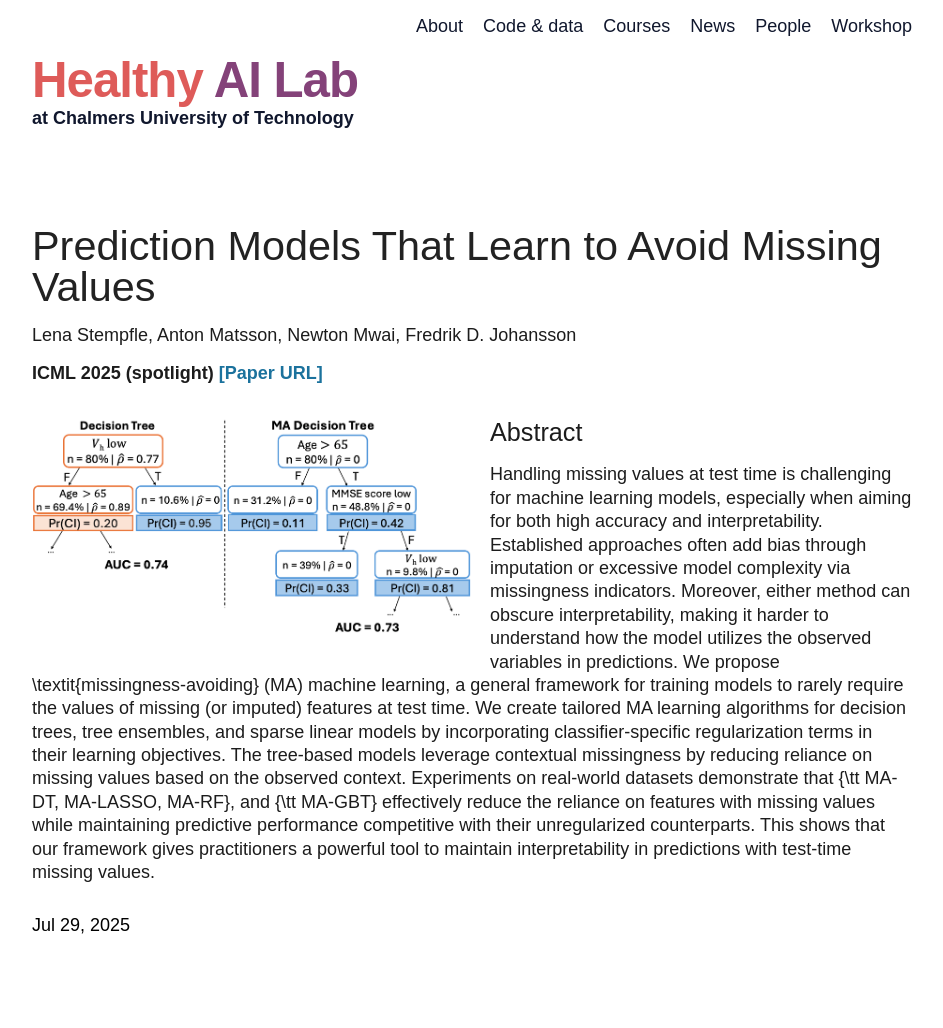
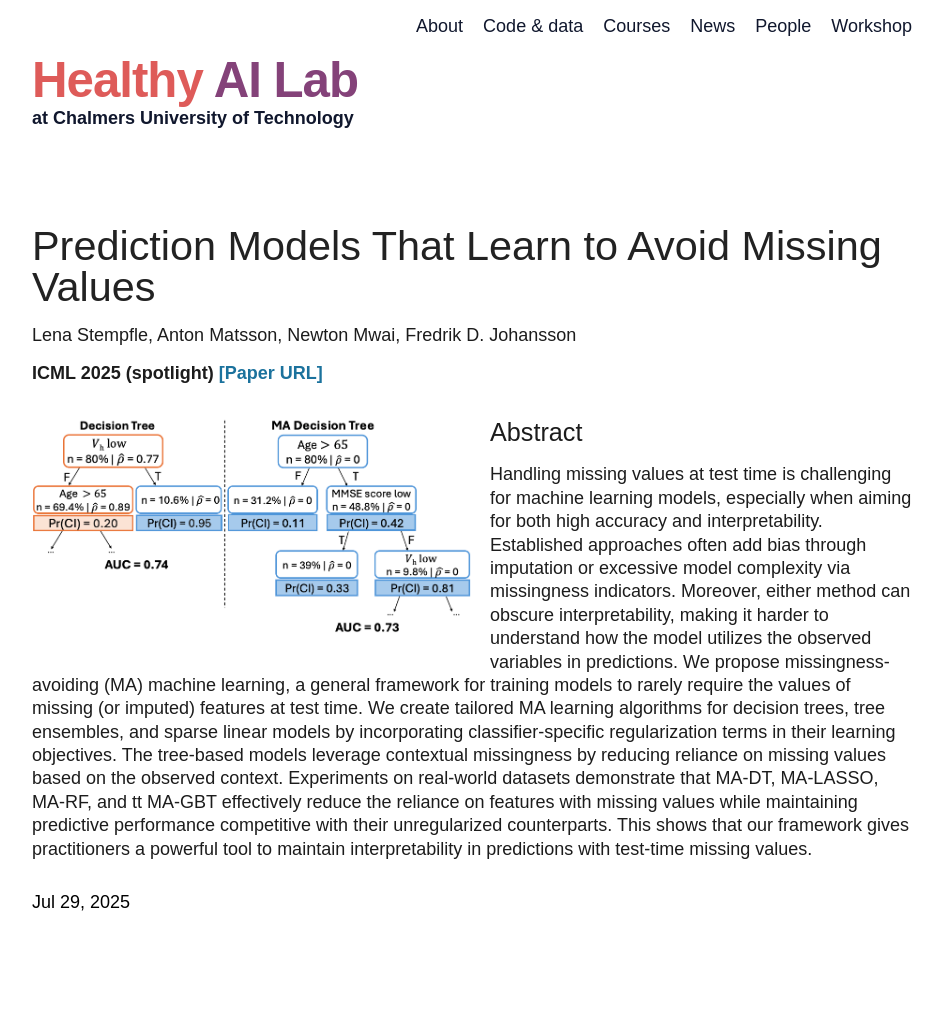
Before and after one commit to Healthy-AI/healthy-ai.github.io, a Jekyll site: the page built from _posts/2025-30-10-ma.markdown, in a window 1280 px wide. Shown: the whole page, without its empty margins (168-1111 px from the left). Built offline with Jekyll 4.4.1, drawn with Linux system fonts in a browser that asks for light colours; after the commit the page ends 1004 px from its top, so only the background shows below that.

Commit message:
Update 2025-30-10-ma.markdown

```diff
--- a/_posts/2025-30-10-ma.markdown
+++ b/_posts/2025-30-10-ma.markdown
@@ -8,10 +8,10 @@ venue: "ICML 2025 (spotlight)"
 paper: https://openreview.net/pdf?id=ps3aO9MHJv
 categories: blog
 abstract: >-
-  Handling missing values at test time is challenging for machine learning models, especially when aiming for both high accuracy and interpretability. Established approaches often add bias through imputation or excessive model complexity via missingness indicators. Moreover, either method can obscure interpretability, making it harder to understand how the model utilizes the observed variables in predictions. We propose \textit{missingness-avoiding} (MA) machine learning, a general framework for training models to rarely require the values of missing (or imputed) features at test time. We create tailored MA learning algorithms for decision trees, tree ensembles, and sparse linear models by incorporating classifier-specific regularization terms in their learning objectives. The tree-based models leverage contextual missingness by reducing reliance on missing values based on the observed context. Experiments on real-world datasets demonstrate that {\tt MA-DT, MA-LASSO, MA-RF}, and {\tt MA-GBT} effectively reduce the reliance on features with missing values while maintaining predictive performance competitive with their unregularized counterparts. This shows that our framework gives practitioners a powerful tool to maintain interpretability in predictions with test-time missing values.
+  Handling missing values at test time is challenging for machine learning models, especially when aiming for both high accuracy and interpretability. Established approaches often add bias through imputation or excessive model complexity via missingness indicators. Moreover, either method can obscure interpretability, making it harder to understand how the model utilizes the observed variables in predictions. We propose missingness-avoiding (MA) machine learning, a general framework for training models to rarely require the values of missing (or imputed) features at test time. We create tailored MA learning algorithms for decision trees, tree ensembles, and sparse linear models by incorporating classifier-specific regularization terms in their learning objectives. The tree-based models leverage contextual missingness by reducing reliance on missing values based on the observed context. Experiments on real-world datasets demonstrate that MA-DT, MA-LASSO, MA-RF, and MA-GBT effectively reduce the reliance on features with missing values while maintaining predictive performance competitive with their unregularized counterparts. This shows that our framework gives practitioners a powerful tool to maintain interpretability in predictions with test-time missing values.
 ---
 
 ![Overview of the MA approach.](/assets/posts/ma.png){:class="post-general-image"}
 
 ### Abstract
-Handling missing values at test time is challenging for machine learning models, especially when aiming for both high accuracy and interpretability. Established approaches often add bias through imputation or excessive model complexity via missingness indicators. Moreover, either method can obscure interpretability, making it harder to understand how the model utilizes the observed variables in predictions. We propose \textit{missingness-avoiding} (MA) machine learning, a general framework for training models to rarely require the values of missing (or imputed) features at test time. We create tailored MA learning algorithms for decision trees, tree ensembles, and sparse linear models by incorporating classifier-specific regularization terms in their learning objectives. The tree-based models leverage contextual missingness by reducing reliance on missing values based on the observed context. Experiments on real-world datasets demonstrate that {\tt MA-DT, MA-LASSO, MA-RF}, and {\tt MA-GBT} effectively reduce the reliance on features with missing values while maintaining predictive performance competitive with their unregularized counterparts. This shows that our framework gives practitioners a powerful tool to maintain interpretability in predictions with test-time missing values.
+Handling missing values at test time is challenging for machine learning models, especially when aiming for both high accuracy and interpretability. Established approaches often add bias through imputation or excessive model complexity via missingness indicators. Moreover, either method can obscure interpretability, making it harder to understand how the model utilizes the observed variables in predictions. We propose missingness-avoiding (MA) machine learning, a general framework for training models to rarely require the values of missing (or imputed) features at test time. We create tailored MA learning algorithms for decision trees, tree ensembles, and sparse linear models by incorporating classifier-specific regularization terms in their learning objectives. The tree-based models leverage contextual missingness by reducing reliance on missing values based on the observed context. Experiments on real-world datasets demonstrate that MA-DT, MA-LASSO, MA-RF, and tt MA-GBT effectively reduce the reliance on features with missing values while maintaining predictive performance competitive with their unregularized counterparts. This shows that our framework gives practitioners a powerful tool to maintain interpretability in predictions with test-time missing values.
```
